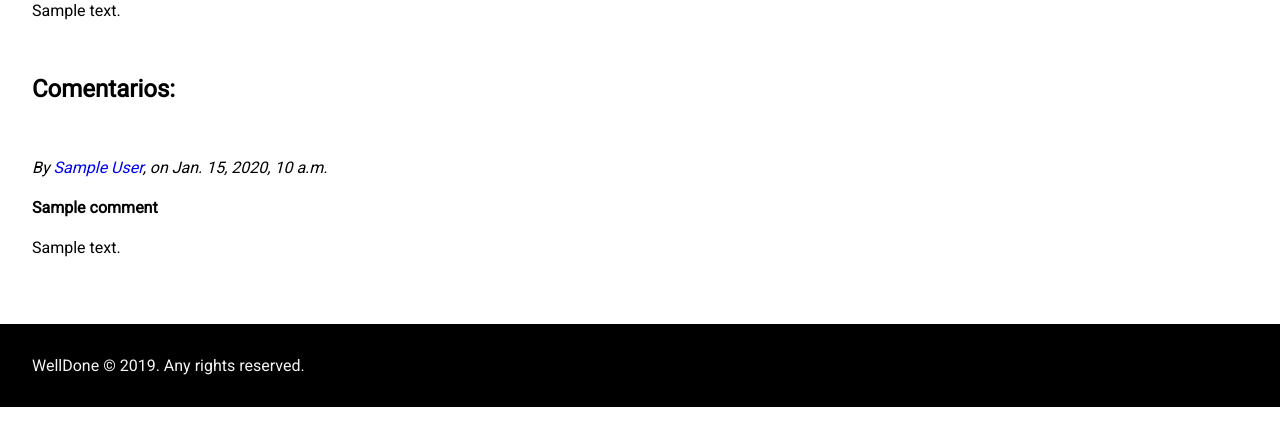
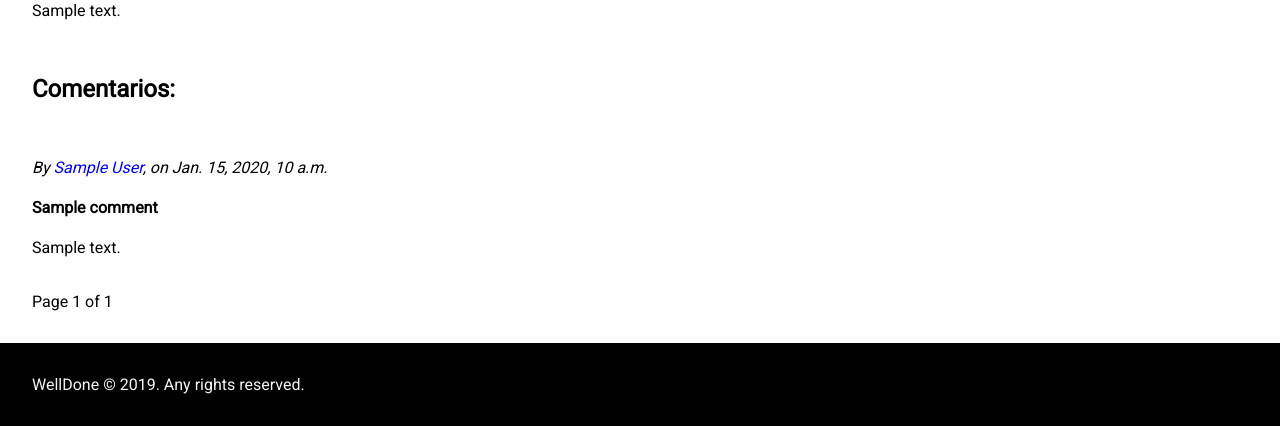
Before and after one commit to TheDevengers/welldone-BE, a Django app: template articles/templates/articles/detail.html in a window 1280 px wide. Shown: the part 606-1032 px from the top of the page. Run offline with Django 3.2, Linux system fonts and the light colour scheme; the template is opened without the code that fills it: most values are stand-ins (such as "Sample title", 1, 10 or a date in 2020); grey boxes marked "Sample" are stand-in pictures; style sheets or scripts are compiled from the project's sources; some libraries are stand-ins or nearby versions.

Commit message:
WIP Add pagination to detail template

```diff
--- a/articles/templates/articles/detail.html
+++ b/articles/templates/articles/detail.html
@@ -16,9 +16,9 @@
     <p>{{ article.introduction }}</p>
     <p>{{ article.body }}</p>
     <br>
-    <h2>Comentarios:</h2>
+    <h2 id="comments">Comentarios:</h2>
     <br>
-    <section id="#comments">
+    <section>
         {% for comment in comments %}
             <i><p>By <a href="{% url 'user_articles' comment.author.username %}">{{ article.author.first_name }} {{ article.author.last_name }}</a>,
                 on {{ comment.creation_date }}</p></i>
@@ -27,5 +27,20 @@
             <br>
         {% endfor %}
 
+        <div class="pagination">
+        <span class="pagination__links">
+            {% if comments.has_previous %}
+                <a href="?page=1{{ shown_param }}#comments" title="First page">&laquo;</a>
+                <a href="?page={{ comments.previous_page_number }}{{ shown_param }}#comments" title="Previous page">&lsaquo;</a>
+            {% endif %}
+            <span>
+                Page {{ comments.number }} of {{ comments.paginator.num_pages }}
+            </span>
+            {% if comments.has_next %}
+                <a href="?page={{ comments.next_page_number }}{{ shown_param }}#comments" title="Next page">&rsaquo;</a>
+                <a href="?page={{ comments.paginator.num_pages }}{{ shown_param }}#comments" title="Last page">&raquo;</a>
+            {% endif %}
+        </span>
+        </div>
     </section>
 {% endblock %}
--- a/articles/views/detail.py
+++ b/articles/views/detail.py
@@ -14,7 +14,7 @@ class ArticleDetailView(View):
 
     def get(self, request, username, slug):
         comments_page = request.GET.get('page')
-        comments_shown = request.GET.get('shown', DEFAULT_SHOWN)
+        comments_shown = request.GET.get('shown', DEFAULT_COMMENTS_SHOWN)
         shown_param = '&shown={0}'.format(comments_shown) if comments_shown != DEFAULT_COMMENTS_SHOWN else ''
         article = get_object_or_404(Article.objects.select_related('author'), Q(slug=slug) & Q(publication_date__lte=datetime.now()) & Q(state__exact='PB'))
 
```
